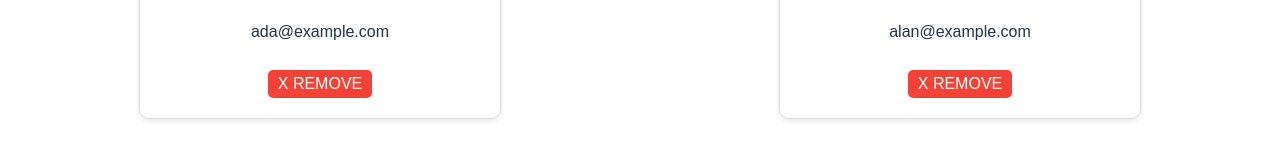
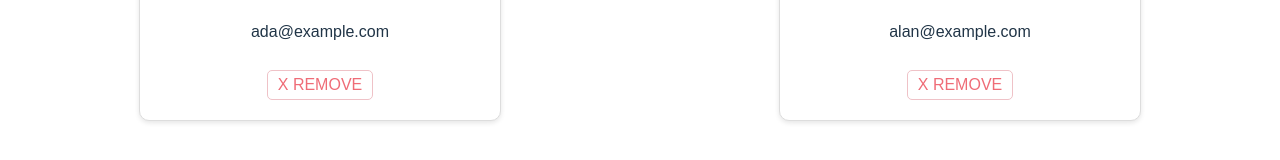
Before and after one commit to fabo0822/contacts-web-app, a React (Vite) app: page / in a window 1280 px wide. Shown: the part 484-644 px from the top of the page. Built offline with nearby package versions, Linux system fonts and the light colour scheme.

Commit message:
style(favorites): make remove button border-only without red background

```diff
--- a/src/App.css
+++ b/src/App.css
@@ -223,3 +223,14 @@ h2 {
   opacity: 0.5;
   cursor: not-allowed;
 }
+
+/* Variante sin fondo para botón REMOVE en favoritos */
+.remove-button.remove-button--plain {
+  background: transparent !important;
+  color: #ef6c77;
+  border: 1px solid #efc2c7;
+}
+.remove-button.remove-button--plain:hover {
+  background: #fdebee !important; /* leve rosa al hover */
+  border-color: #ef6c77;
+}
```
